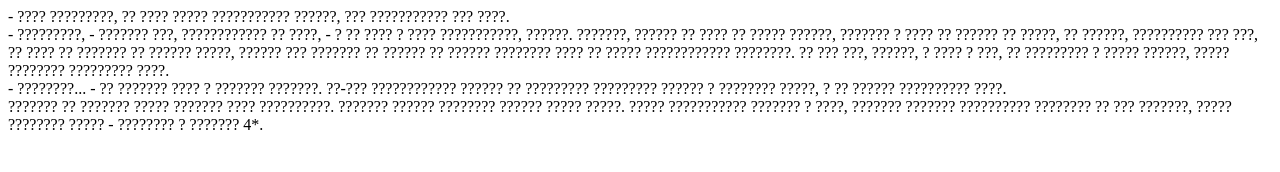
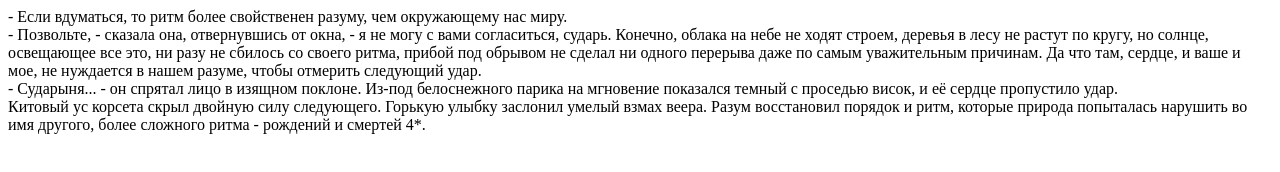
Before and after one commit to maorongtuzi/looming, a plain HTML site: page line4/ch_4_1.html in a window 1280 px wide. Drawn offline with Linux system fonts and the light colour scheme.

Commit message:
Line 4 chapter 4.1
Encoding corrected for chapter 4.1

```diff
--- a/line4/ch_4_1.html
+++ b/line4/ch_4_1.html
@@ -1,10 +1,10 @@
 <html>
  <meta charset="UTF-8">
-- ???? ?????????, ?? ???? ????? ??????????? ??????, ??? ??????????? ??? ????.
+- Если вдуматься, то ритм более свойственен разуму, чем окружающему нас миру.
 <br>
-- ?????????, - ??????? ???, ???????????? ?? ????, - ? ?? ???? ? ???? ???????????, ??????. ???????, ?????? ?? ???? ?? ????? ??????, ??????? ? ???? ?? ?????? ?? ?????, ?? ??????, ?????????? ??? ???, ?? ???? ?? ??????? ?? ?????? ?????, ?????? ??? ??????? ?? ?????? ?? ?????? ???????? ???? ?? ????? ???????????? ????????. ?? ??? ???, ??????, ? ???? ? ???, ?? ????????? ? ????? ??????, ????? ???????? ????????? ????.
+- Позвольте, - сказала она, отвернувшись от окна, - я не могу с вами согласиться, сударь. Конечно, облака на небе не ходят строем, деревья в лесу не растут по кругу, но солнце, освещающее все это, ни разу не сбилось со своего ритма, прибой под обрывом не сделал ни одного перерыва даже по самым уважительным причинам. Да что там, сердце, и ваше и мое, не нуждается в нашем разуме, чтобы отмерить следующий удар.
 <br>
-- ????????... - ?? ??????? ???? ? ??????? ???????. ??-??? ???????????? ?????? ?? ????????? ????????? ?????? ? ???????? ?????, ? ?? ?????? ?????????? ????.
+- Сударыня... - он спрятал лицо в изящном поклоне. Из-под белоснежного парика на мгновение показался темный с проседью висок, и её сердце пропустило удар.
 <br>
-??????? ?? ??????? ????? ??????? ???? ??????????. ??????? ?????? ???????? ?????? ????? ?????. ????? ??????????? ??????? ? ????, ??????? ??????? ?????????? ???????? ?? ??? ???????, ????? ???????? ????? - ???????? ? ??????? 4*.
+Китовый ус корсета скрыл двойную силу следующего. Горькую улыбку заслонил умелый взмах веера. Разум восстановил порядок и ритм, которые природа попыталась нарушить во имя другого, более сложного ритма - рождений и смертей 4*.
 </html>
```
